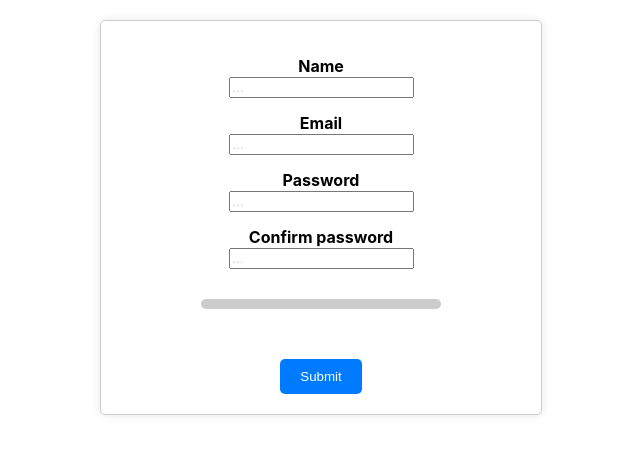
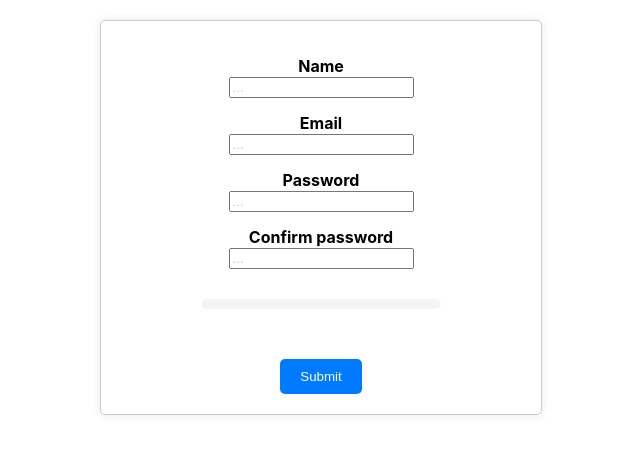
Before and after one commit to MarkKlep/chat-app, a React (Create React App) app in the folder web/: page / in a window 1280 px wide. Shown: the top 454 px of the page, without its empty margins (319-959 px from the left). Built offline with nearby package versions, Linux system fonts and the light colour scheme.

Commit message:
small fixes

```diff
--- a/web/src/styles/form.scss
+++ b/web/src/styles/form.scss
@@ -56,13 +56,13 @@ form {
         width: 60%;
         height: 10px;
         border-radius: 6px;
-        background-color: #ccc;
-    }
+        overflow: hidden;
+        background-color: #f5f5f5;
 
-    .progress {
-        height: 100%;
-        background-color: #007bff;
-        border-radius: 6px;
-        transition: width 0.3s ease;
+        .progress {
+            height: 100%;
+            background-color: #007bff;
+            transition: width 0.3s ease;
+        }
     }
 }
```
